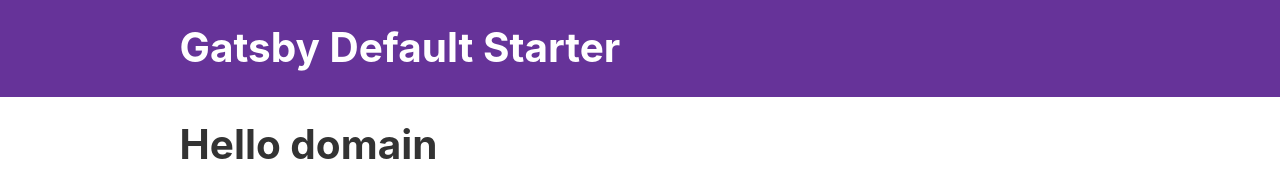
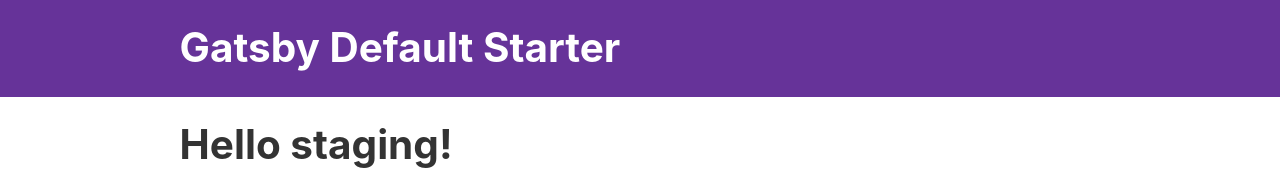
Before and after one commit to joonashak/reclab-web, a Gatsby site: page / in a window 1280 px wide. Shown: the top 190 px of the page. Built offline with nearby package versions, Linux system fonts and the light colour scheme; Gatsby itself is replaced by a stand-in of ours.

Commit message:
Verify staging domain is working

```diff
--- a/src/pages/index.js
+++ b/src/pages/index.js
@@ -8,7 +8,7 @@
 const IndexPage = () => (
   <Layout>
     <SEO title="Home" />
-    <h1>Hello domain</h1>
+    <h1>Hello staging!</h1>
     <p>This page is deployed through github actions.</p>
     <p>Now go build something great.</p>
     <div style={{ maxWidth: `300px`, marginBottom: `1.45rem` }}>
```
